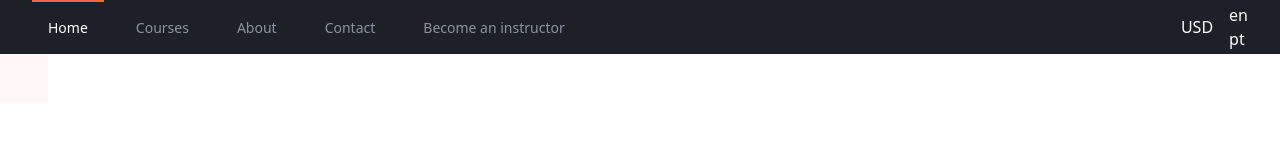
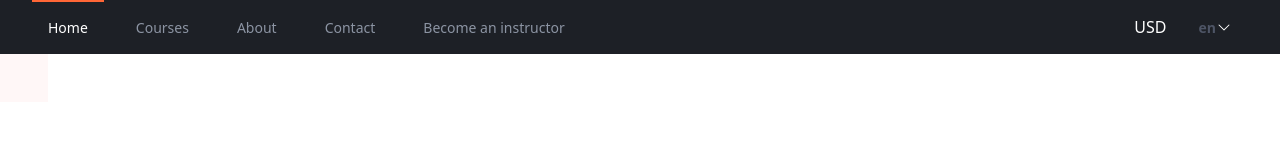
Before and after one commit to gados-academy/e-learning, a Next.js app: page /en in a window 1280 px wide. Shown: the top 160 px of the page. Built offline with nearby package versions, Linux system fonts and the light colour scheme.

Commit message:
feat: implement LocaleSwitcher component with select dropdown for locale management

```diff
--- a/src/components/Header/LocaleSwitcher/LocaleSwitcher.tsx
+++ b/src/components/Header/LocaleSwitcher/LocaleSwitcher.tsx
@@ -1,11 +1,12 @@
-"use client";
-
-import { usePathname } from "next/navigation";
-import Link from "next/link";
+import { Select } from "@/components/Select/Select";
 import { i18n, type Locale } from "@/i18n/i18n-config";
+import { usePathname, useRouter } from "next/navigation";
+import translations from "@/i18n/locales/index";
 
 export default function LocaleSwitcher() {
   const pathname = usePathname();
+  const router = useRouter();
+
   const redirectedPathname = (locale: Locale) => {
     if (!pathname) return "/";
     const segments = pathname.split("/");
@@ -13,17 +14,29 @@ export default function LocaleSwitcher() {
     return segments.join("/");
   };
 
+  const handleLocaleChange = (locale: string) => {
+    const newPath = redirectedPathname(locale as Locale);
+    router.push(newPath);
+  };
+
+  const activeLocale = pathname?.split("/")[1] as Locale;
+
+  const activeLabel = translations[activeLocale]?.header.language;
+
+  const localeOptions = i18n.locales.map((locale) => ({
+    value: locale,
+    label: translations[locale]?.header.language || locale,
+  }));
+
+  console.log(activeLabel);
+
   return (
-    <div>
-      <ul>
-        {i18n.locales.map((locale) => {
-          return (
-            <li key={locale}>
-              <Link href={redirectedPathname(locale)}>{locale}</Link>
-            </li>
-          );
-        })}
-      </ul>
-    </div>
+    <Select
+      label={activeLabel}
+      items={localeOptions}
+      defaultValue={i18n.defaultLocale}
+      onSelect={handleLocaleChange}
+      className="border-none"
+    />
   );
 }
--- a/src/i18n/locales/en.json
+++ b/src/i18n/locales/en.json
@@ -1,5 +1,6 @@
 {
   "header": {
+    "language": "English",
     "nav": {
       "home": "Home",
       "courses": "Courses",
--- /dev/null
+++ b/src/i18n/locales/index.ts
@@ -0,0 +1,9 @@
+import en from "./en.json";
+import pt from "./pt.json";
+
+const translations = {
+  en,
+  pt,
+};
+
+export default translations;
--- a/src/i18n/locales/pt.json
+++ b/src/i18n/locales/pt.json
@@ -1,5 +1,6 @@
 {
   "header": {
+    "language": "Português",
     "nav": {
       "home": "Início",
       "courses": "Cursos",
```
